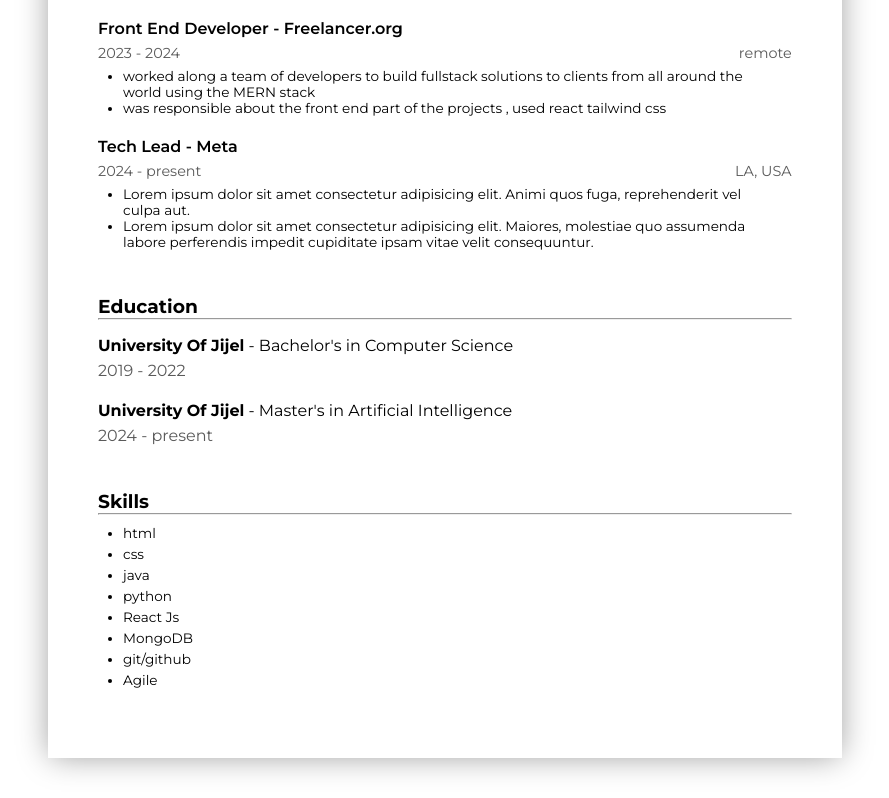
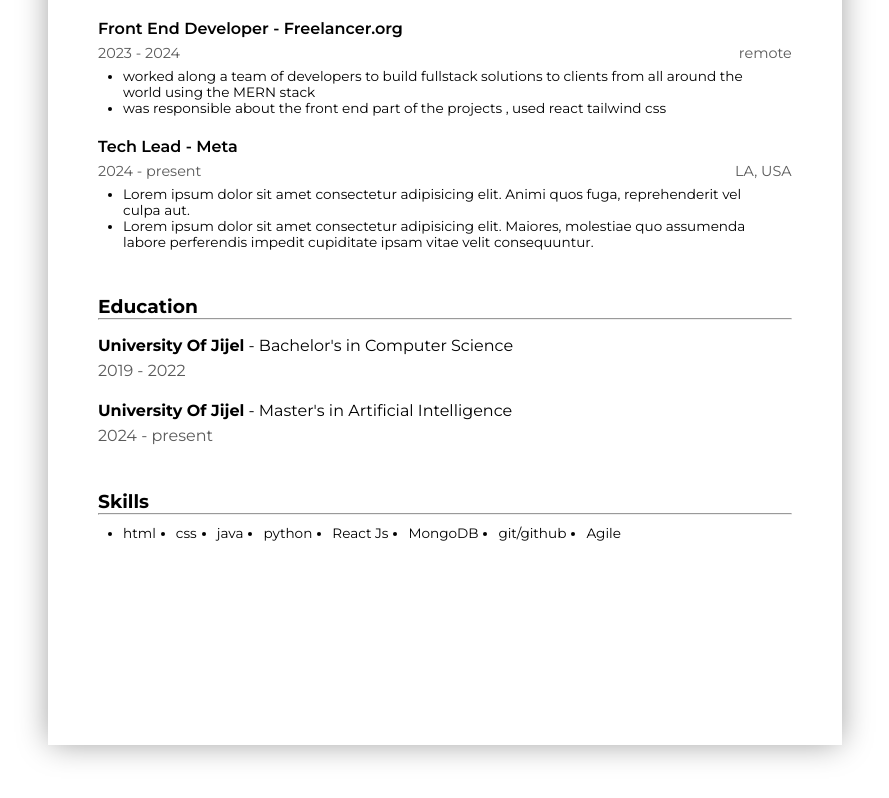
Before and after one commit to hipip/Resume-Builder, a React (Vite) app: page /builder/download in a window 1280 px wide. Shown: the part 815-1613 px from the top of the page, without its empty margins (344-1233 px from the left). Built offline with nearby package versions, Linux system fonts and the light colour scheme; a web font is replaced by a local one.

Commit message:
Fix skills section in professional theme to display them beside eachother instead of each one taking one row

```diff
--- a/src/App.css
+++ b/src/App.css
@@ -744,3 +744,9 @@ button {
   width: 100%;
   background-color: green;
 }
+
+.resume-wrapper[theme="professional"] .skills-container {
+  flex-direction: row;
+  gap: 20px;
+  flex-wrap: wrap;
+}
```
